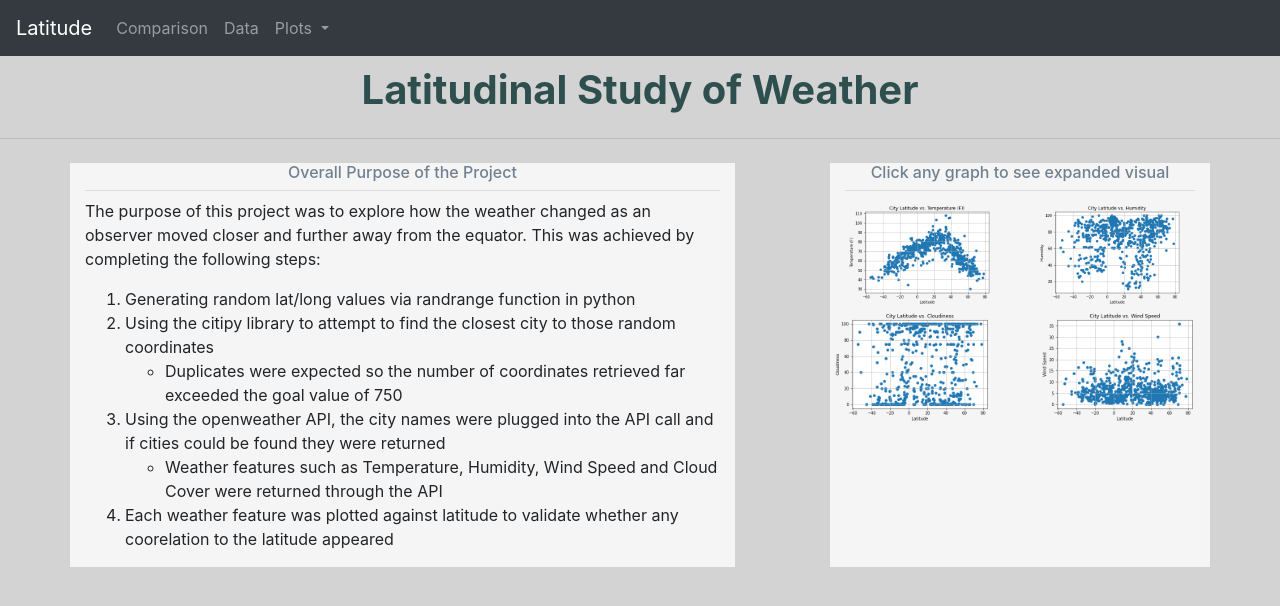
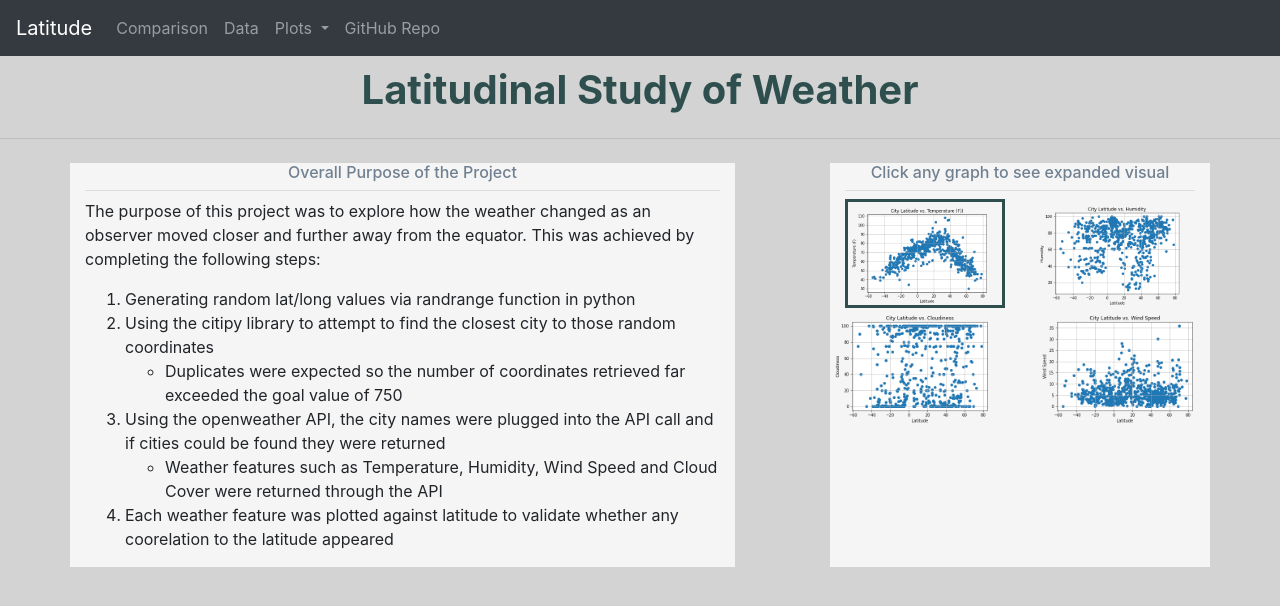
Before and after one commit to andyob715/Web-Design-Challenge, a plain HTML site: page WebVisualizations/homepage.html in a window 1280 px wide. In both pictures the pointer is over the picture 925 px from the left and 252 px from the top of the page. Drawn offline with nearby package versions, Linux system fonts and the light colour scheme.

Commit message:
cleaned up files, updated readme

```diff
--- a/WebVisualizations/homepage.html
+++ b/WebVisualizations/homepage.html
@@ -40,6 +40,11 @@
           <a class="dropdown-item" href="cloudiness.html">Cloudiness</a>
           <a class="dropdown-item" href="windiness.html">Wind Speed</a>
         </div>
+      </li>
+
+      <!-- Github repo -->
+      <li class="nav-item">
+        <a class="nav-link" href="https://github.com/andyob715/Web-Design-Challenge">GitHub Repo</a>
       </li>
     </ul>
   </nav>
--- a/WebVisualizations/styles.css
+++ b/WebVisualizations/styles.css
@@ -30,6 +30,10 @@ th, td {
     object-fit: contain;
   }
 
+.imgsizer:hover{
+    border: 3px solid darkslategrey;
+    overflow: hidden;
+}
 .back {
     background-color:lightgray;
 }
```
Also changed, not shown: 1 other file.
